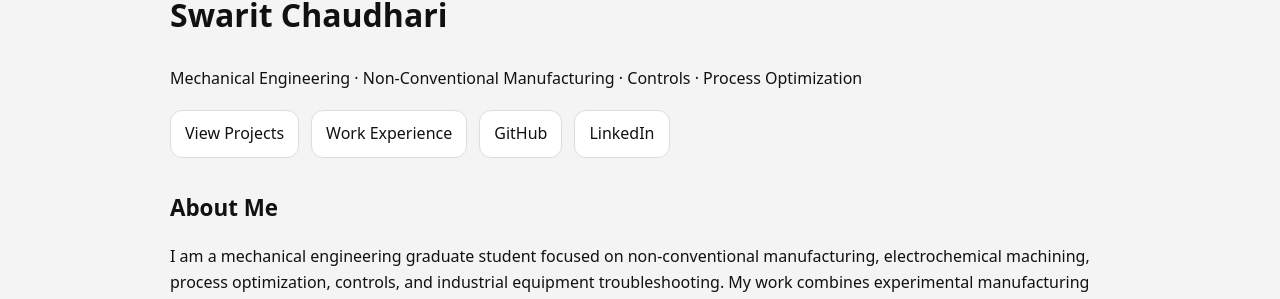
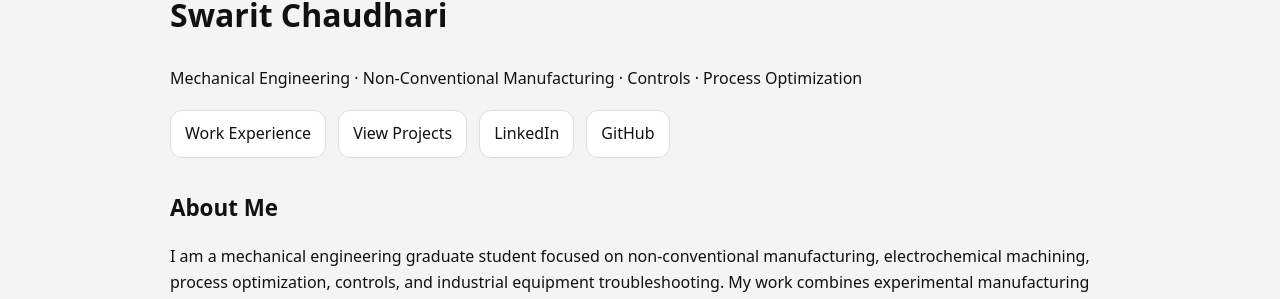
Before and after one commit to Swarit31/Swarit31.github.io, a Jekyll site: the page built from index.md, in a window 1280 px wide and 1247 px high. Shown: the part 126-425 px from the top of the window. Built offline with Jekyll 4.4.1, drawn with Linux system fonts in a browser that asks for light colours.

Commit message:
Update index.md

```diff
--- a/index.md
+++ b/index.md
@@ -10,10 +10,10 @@ hide_title: true
 Mechanical Engineering · Non-Conventional Manufacturing · Controls · Process Optimization
 
 <div class="btnrow">
+  <a class="btn" href="/experience/">Work Experience</a>
   <a class="btn" href="/projects/">View Projects</a>
-  <a class="btn" href="/experience/">Work Experience</a>
+  <a class="btn" href="https://www.linkedin.com/in/swarit-chaudhari/">LinkedIn</a>
   <a class="btn" href="https://github.com/Swarit31">GitHub</a>
-  <a class="btn" href="https://www.linkedin.com/in/swarit-chaudhari/">LinkedIn</a>
 </div>
 
 ## About Me
```
